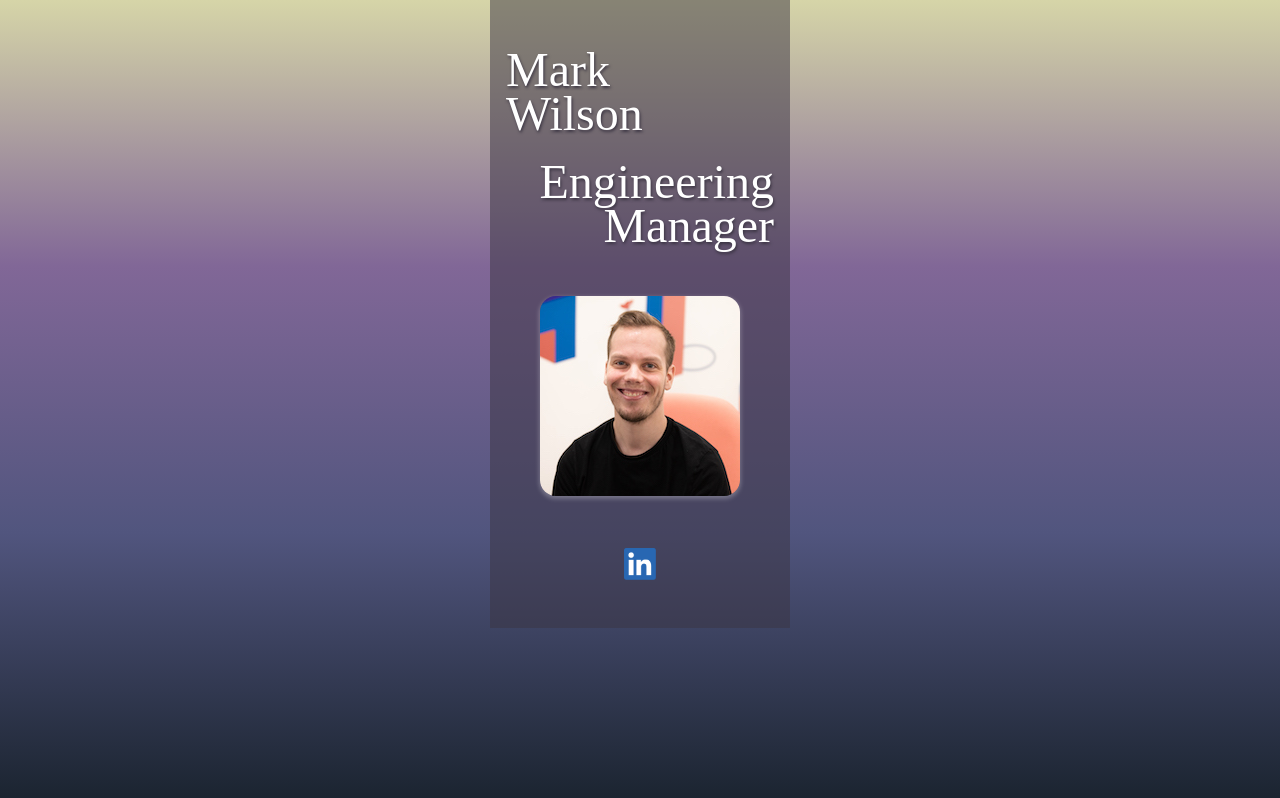
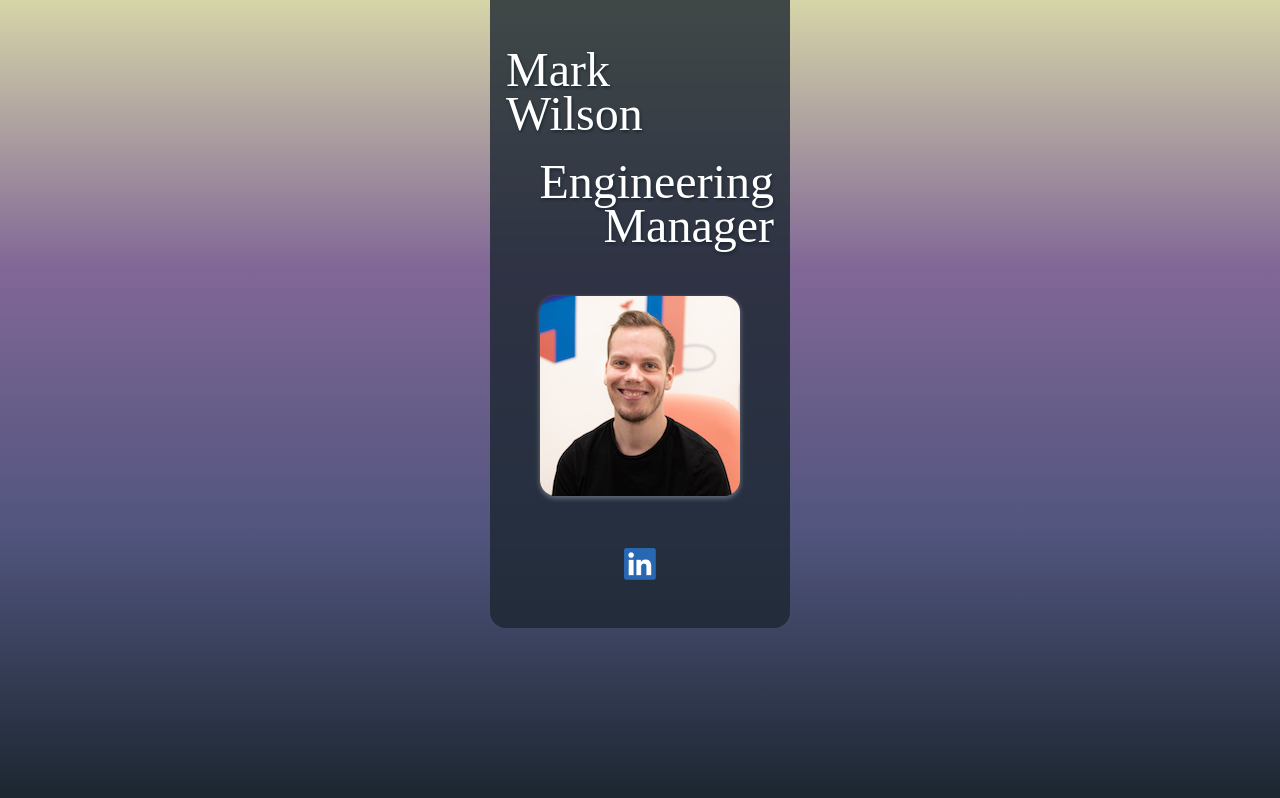
Before and after one commit to markwilson/markwilson.me, a React (Create React App) app: page / in a window 1280 px wide. Built offline with nearby package versions, Linux system fonts and the light colour scheme; a web font is replaced by a local one.

Commit message:
Improve background of page column

```diff
--- a/public/404.html
+++ b/public/404.html
@@ -9,7 +9,7 @@
     />
     <link rel="stylesheet" href="%PUBLIC_URL%/main.css" />
     <meta name="viewport" content="width=device-width, initial-scale=1" />
-    <meta name="theme-color" content="#ffffff" />
+    <meta name="theme-color" content="#d6d5a8" />
     <meta name="description" content="Mark Wilson: Engineering Manager" />
     <meta
       name="keywords"
--- a/public/index.html
+++ b/public/index.html
@@ -9,7 +9,7 @@
     />
     <link rel="stylesheet" href="%PUBLIC_URL%/main.css" />
     <meta name="viewport" content="width=device-width, initial-scale=1" />
-    <meta name="theme-color" content="#ffffff" />
+    <meta name="theme-color" content="#d6d5a8" />
     <meta name="description" content="Mark Wilson: Engineering Manager" />
     <meta
       name="keywords"
--- a/public/main.css
+++ b/public/main.css
@@ -1,14 +1,14 @@
 :root {
   --stack-spacing: 1.5rem;
 
-  --color-black-rgb-components: 58, 52, 66;
+  --color-black-rgb-components: 27, 38, 48; /* #1B2430 */
   --color-black: rgb(var(--color-black-rgb-components));
 
   --color-white: white;
 
   --background-image: linear-gradient(
     to top,
-    #1b2430,
+    var(--color-black),
     #51557e,
     #816797,
     #d6d5a8
@@ -58,8 +58,8 @@ h1 {
   width: 300px;
   margin: 0 auto;
   padding: calc(var(--stack-spacing) * 2) 1rem;
-  height: 100%;
   box-sizing: border-box;
-  background: rgba(var(--color-black-rgb-components), 0.5);
+  background: rgba(var(--color-black-rgb-components), 0.8);
   color: var(--color-white);
+  border-radius: 0 0 1rem 1rem;
 }
```
